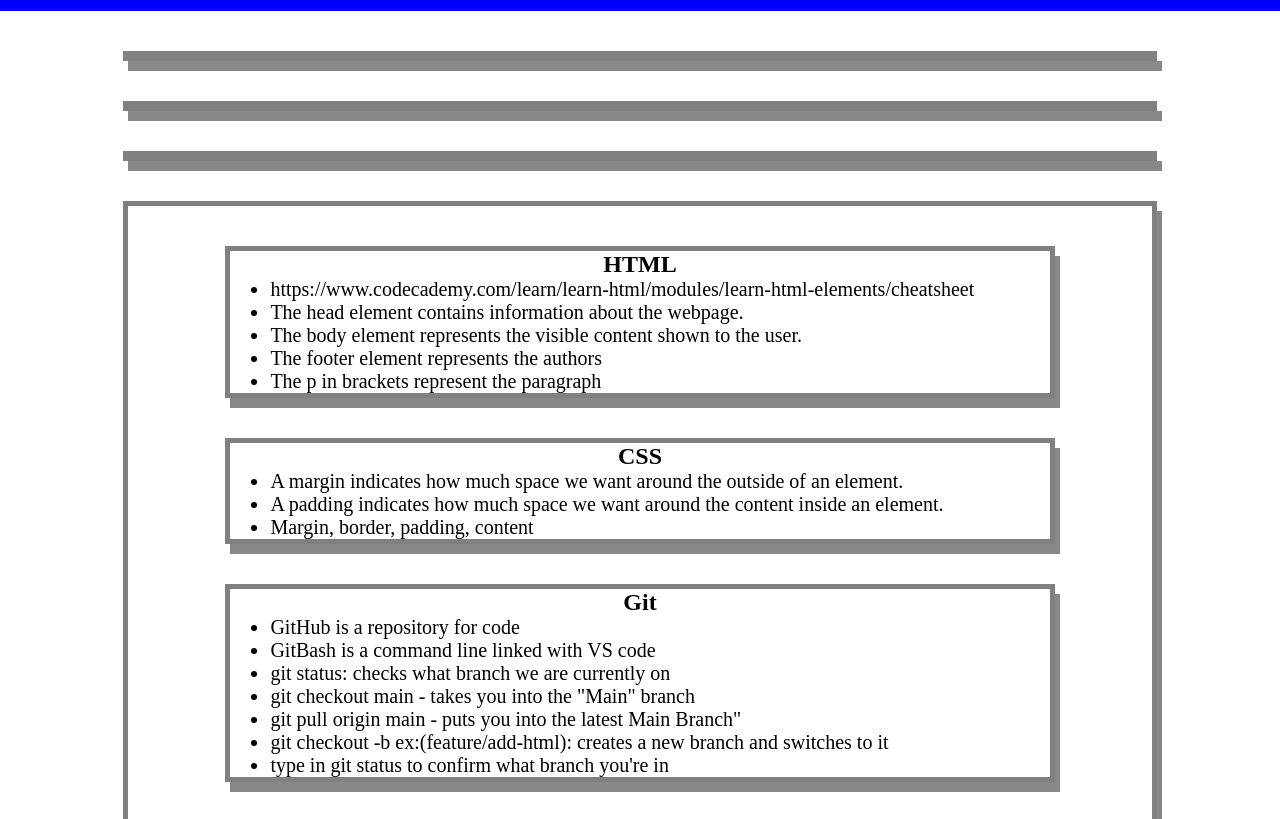
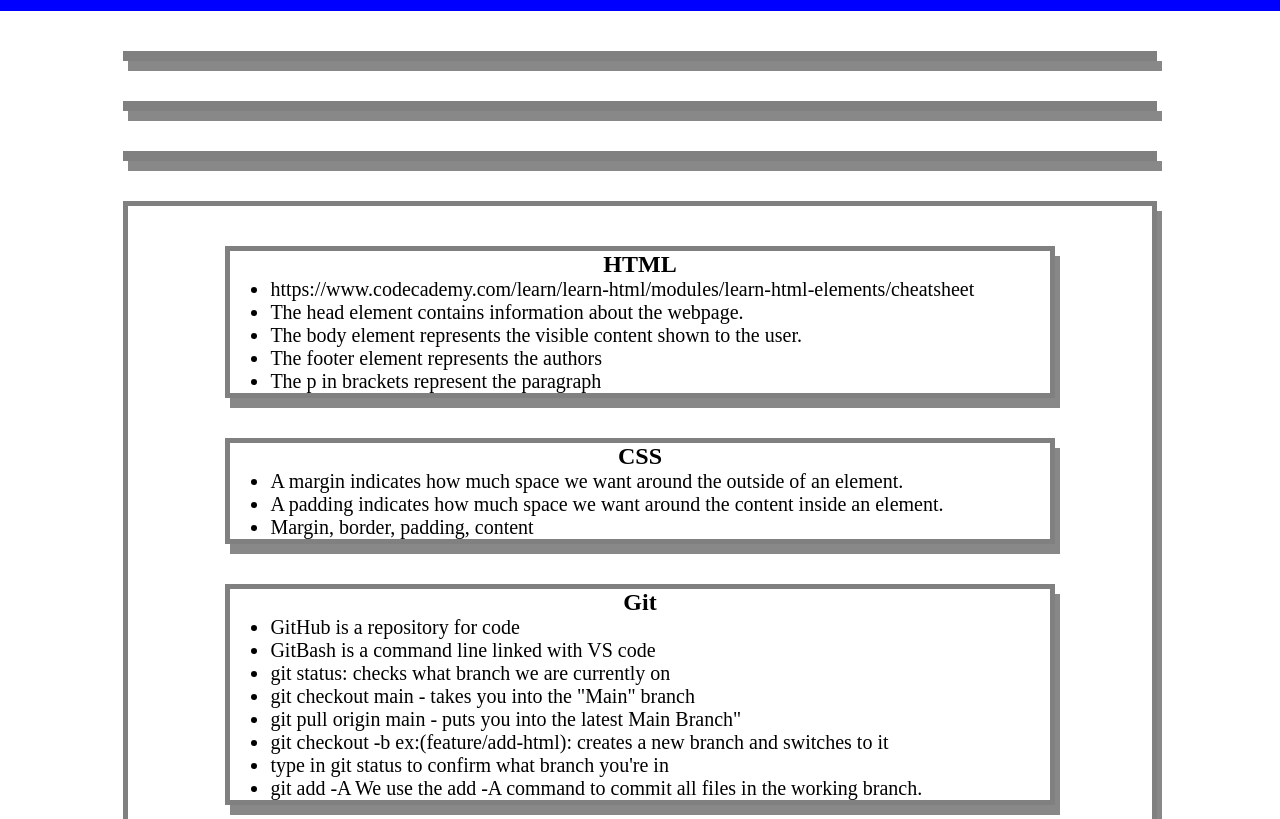
Before and after one commit to suttyfd/prework-study-guide, a plain HTML site: page index.html in a window 1280 px wide. Shown: the part 109-928 px from the top of the page. Drawn offline with Linux system fonts and the light colour scheme.

Commit message:
added code to HTML and Git file

```diff
--- a/index.html
+++ b/index.html
@@ -66,6 +66,7 @@
        <li>git pull origin main - puts you into the latest Main Branch"</li>
     <li>git checkout -b ex:(feature/add-html): creates a new branch and switches to it</li>
     <li>type in git status to confirm what branch you're in</li>
+    <li>git add -A    We use the add -A command to commit all files in the working branch.</li>
      </ul>
    </section>
 
```
